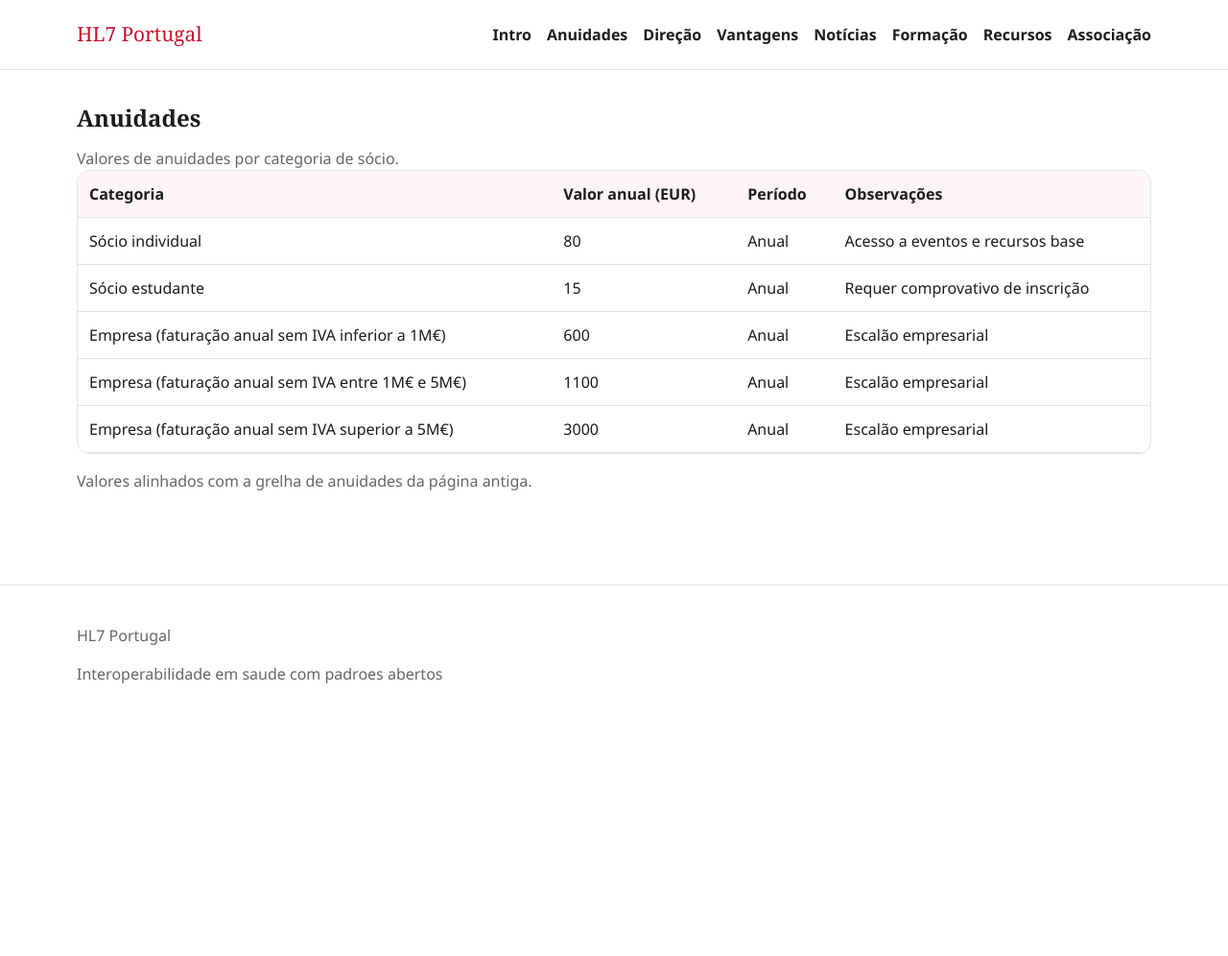
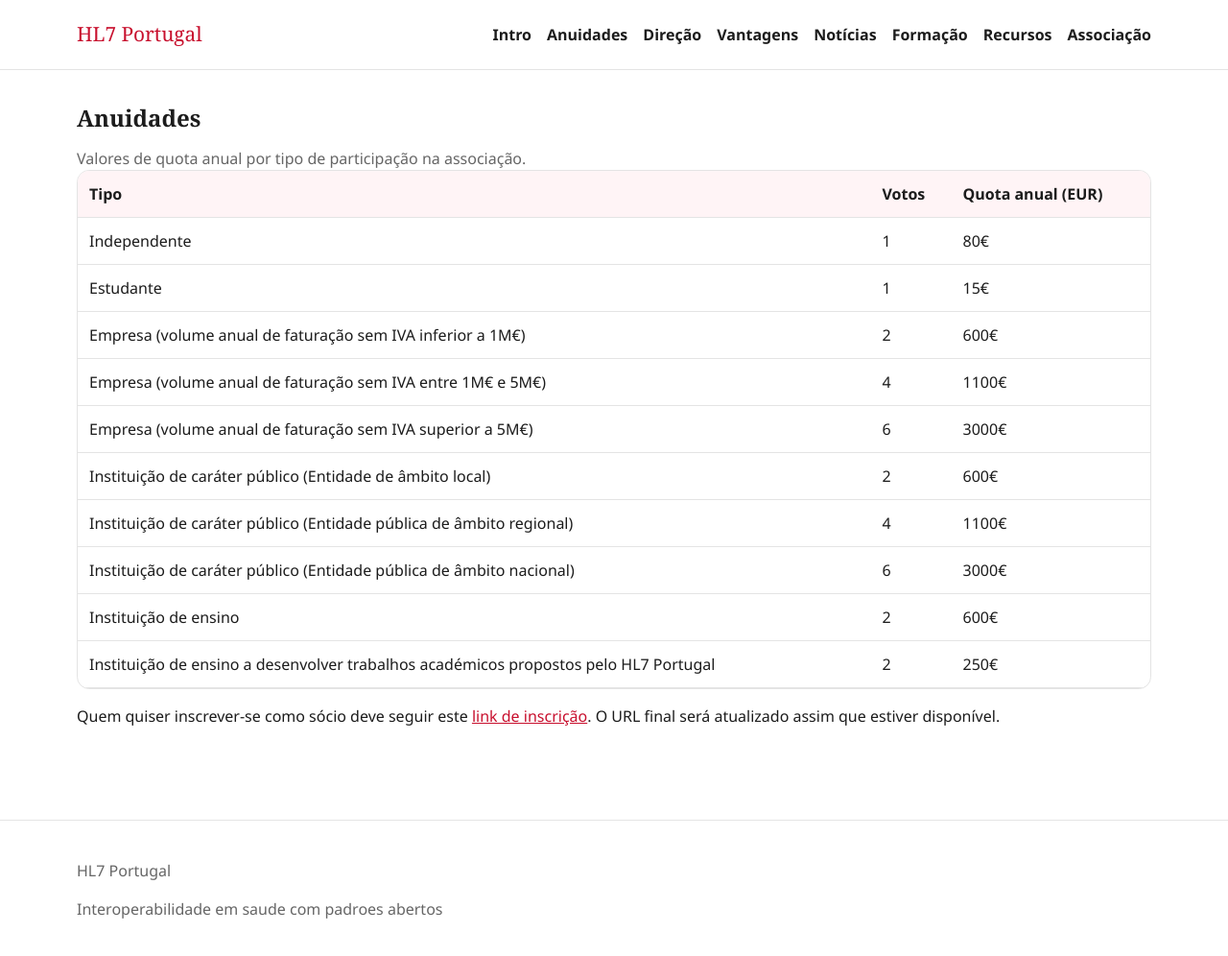
Before and after one commit to hl7-pt/website, a Jekyll site: the page built from pages/anuidades.md, in a window 1280 px wide and 999 px high. Shown: the top 996 px of the window at 96% size. Built offline with Jekyll 4.4.1, drawn with Linux system fonts in a browser that asks for light colours.

Commit message:
anuidades

```diff
--- a/_data/anuidades.yml
+++ b/_data/anuidades.yml
@@ -1,20 +1,30 @@
-- categoria: Sócio individual
-  valor_anual: 80
-  periodo: Anual
-  observacoes: Acesso a eventos e recursos base
-- categoria: Sócio estudante
-  valor_anual: 15
-  periodo: Anual
-  observacoes: Requer comprovativo de inscrição
-- categoria: Empresa (faturação anual sem IVA inferior a 1M€)
-  valor_anual: 600
-  periodo: Anual
-  observacoes: Escalão empresarial
-- categoria: Empresa (faturação anual sem IVA entre 1M€ e 5M€)
-  valor_anual: 1100
-  periodo: Anual
-  observacoes: Escalão empresarial
-- categoria: Empresa (faturação anual sem IVA superior a 5M€)
-  valor_anual: 3000
-  periodo: Anual
-  observacoes: Escalão empresarial
+- tipo: Independente
+  votos: 1
+  quota_anual: 80
+- tipo: Estudante
+  votos: 1
+  quota_anual: 15
+- tipo: Empresa (volume anual de faturação sem IVA inferior a 1M€)
+  votos: 2
+  quota_anual: 600
+- tipo: Empresa (volume anual de faturação sem IVA entre 1M€ e 5M€)
+  votos: 4
+  quota_anual: 1100
+- tipo: Empresa (volume anual de faturação sem IVA superior a 5M€)
+  votos: 6
+  quota_anual: 3000
+- tipo: Instituição de caráter público (Entidade de âmbito local)
+  votos: 2
+  quota_anual: 600
+- tipo: Instituição de caráter público (Entidade pública de âmbito regional)
+  votos: 4
+  quota_anual: 1100
+- tipo: Instituição de caráter público (Entidade pública de âmbito nacional)
+  votos: 6
+  quota_anual: 3000
+- tipo: Instituição de ensino
+  votos: 2
+  quota_anual: 600
+- tipo: Instituição de ensino a desenvolver trabalhos académicos propostos pelo HL7 Portugal
+  votos: 2
+  quota_anual: 250
--- a/pages/anuidades.md
+++ b/pages/anuidades.md
@@ -2,30 +2,28 @@
 layout: page
 title: Anuidades
 permalink: /pages/anuidades/
-intro: Valores de anuidades por categoria de sócio.
+intro: Valores de quota anual por tipo de participação na associação.
 ---
 
 <div class="table-wrap">
   <table data-sortable="true" aria-label="Tabela de anuidades">
     <thead>
       <tr>
-        <th data-sort="text">Categoria</th>
-        <th data-sort="number">Valor anual (EUR)</th>
-        <th data-sort="text">Período</th>
-        <th data-sort="text">Observações</th>
+        <th data-sort="text">Tipo</th>
+        <th data-sort="number">Votos</th>
+        <th data-sort="number">Quota anual (EUR)</th>
       </tr>
     </thead>
     <tbody>
       {% for row in site.data.anuidades %}
         <tr>
-          <td>{{ row.categoria }}</td>
-          <td>{{ row.valor_anual }}</td>
-          <td>{{ row.periodo }}</td>
-          <td>{{ row.observacoes }}</td>
+          <td>{{ row.tipo }}</td>
+          <td>{{ row.votos }}</td>
+          <td>{{ row.quota_anual }}€</td>
         </tr>
       {% endfor %}
     </tbody>
   </table>
 </div>
 
-<p class="muted">Valores alinhados com a grelha de anuidades da página antiga.</p>
+<p>Quem quiser inscrever-se como sócio deve seguir este <a href="#" aria-label="Link de inscrição de sócio">link de inscrição</a>. O URL final será atualizado assim que estiver disponível.</p>
```
